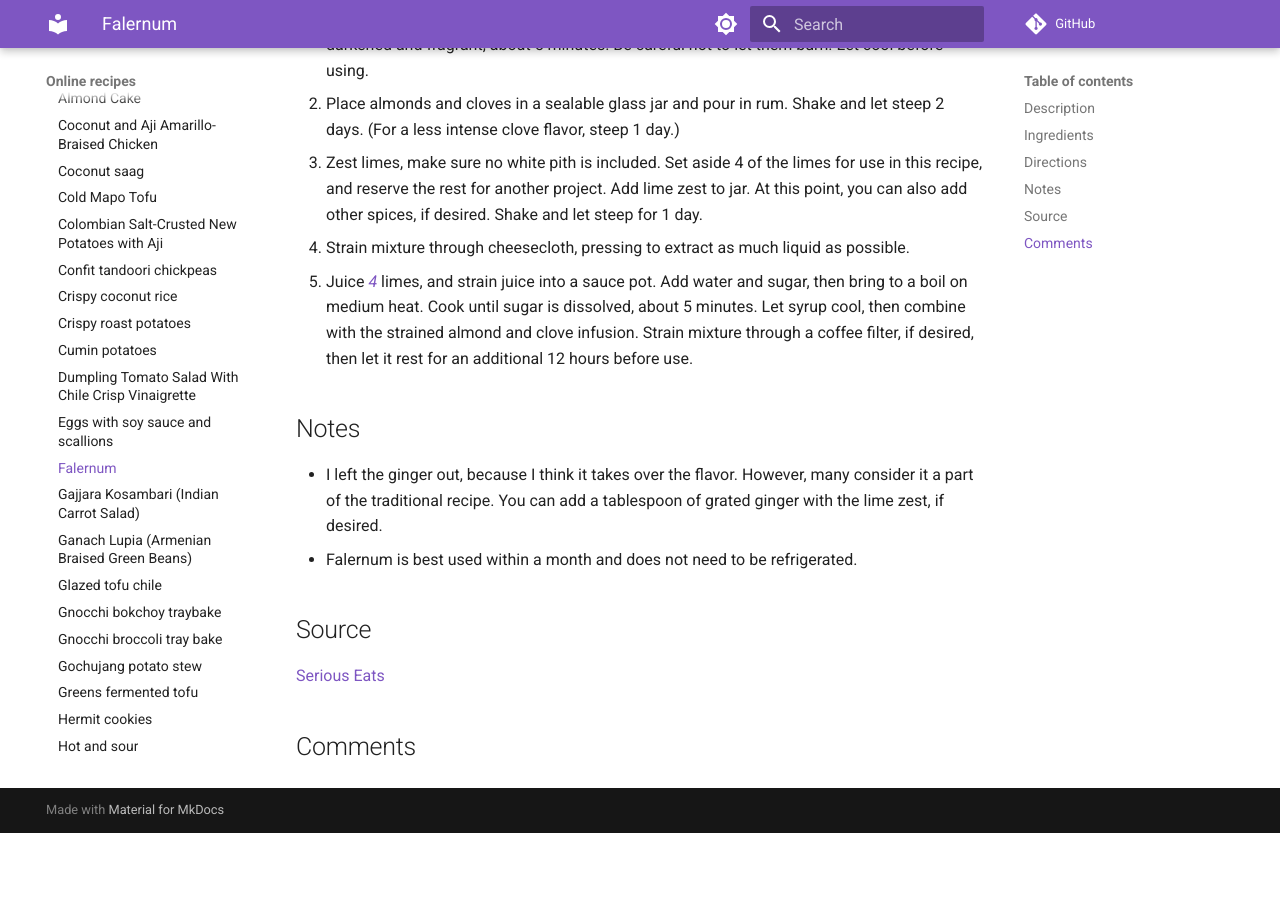
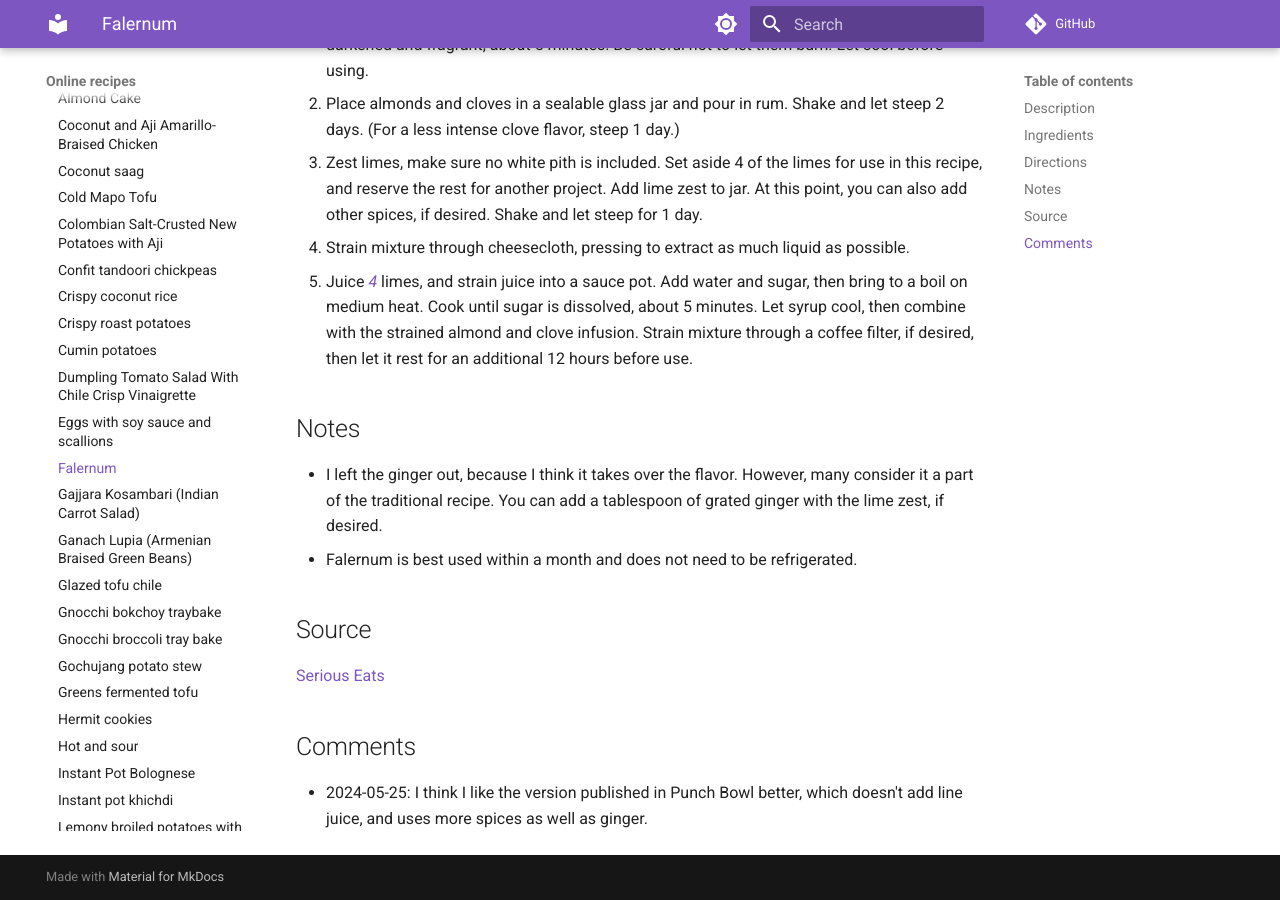
Before and after one commit to billbrod/recipes, an MkDocs documentation site: the page built from docs/recipes/falernum.md, in a window 1280 px wide and 900 px high, scrolled down 1621 px. Built offline with MkDocs 1.6.1 and Material for MkDocs 9.7.7, drawn with Linux system fonts in a browser that asks for light colours; comment, search, counter and statistics services are not loaded; before the commit the page ends 2454 px from its top, so only the background shows below that.

Commit message:
Update falernum.md

```diff
--- a/docs/recipes/falernum.md
+++ b/docs/recipes/falernum.md
@@ -59,3 +59,5 @@
 [Serious Eats](https://www.seriouseats.com/homemade-falernum-for-tiki-drinks-almond-clove-lime-syrup-recipe)
 
 ## Comments
+
+- 2024-05-25: I think I like the version published in Punch Bowl better, which doesn't add line juice, and uses more spices as well as ginger.
```
